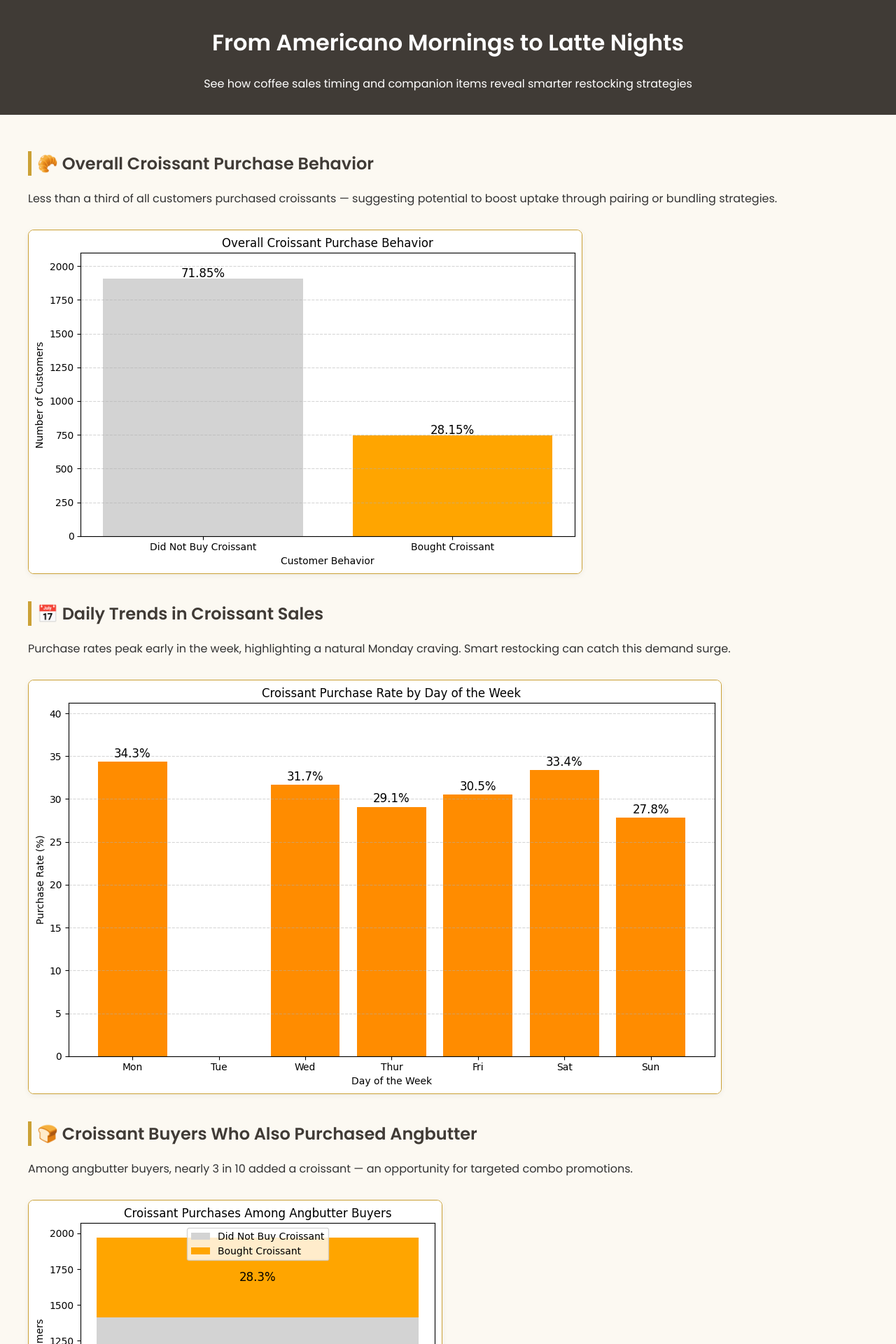
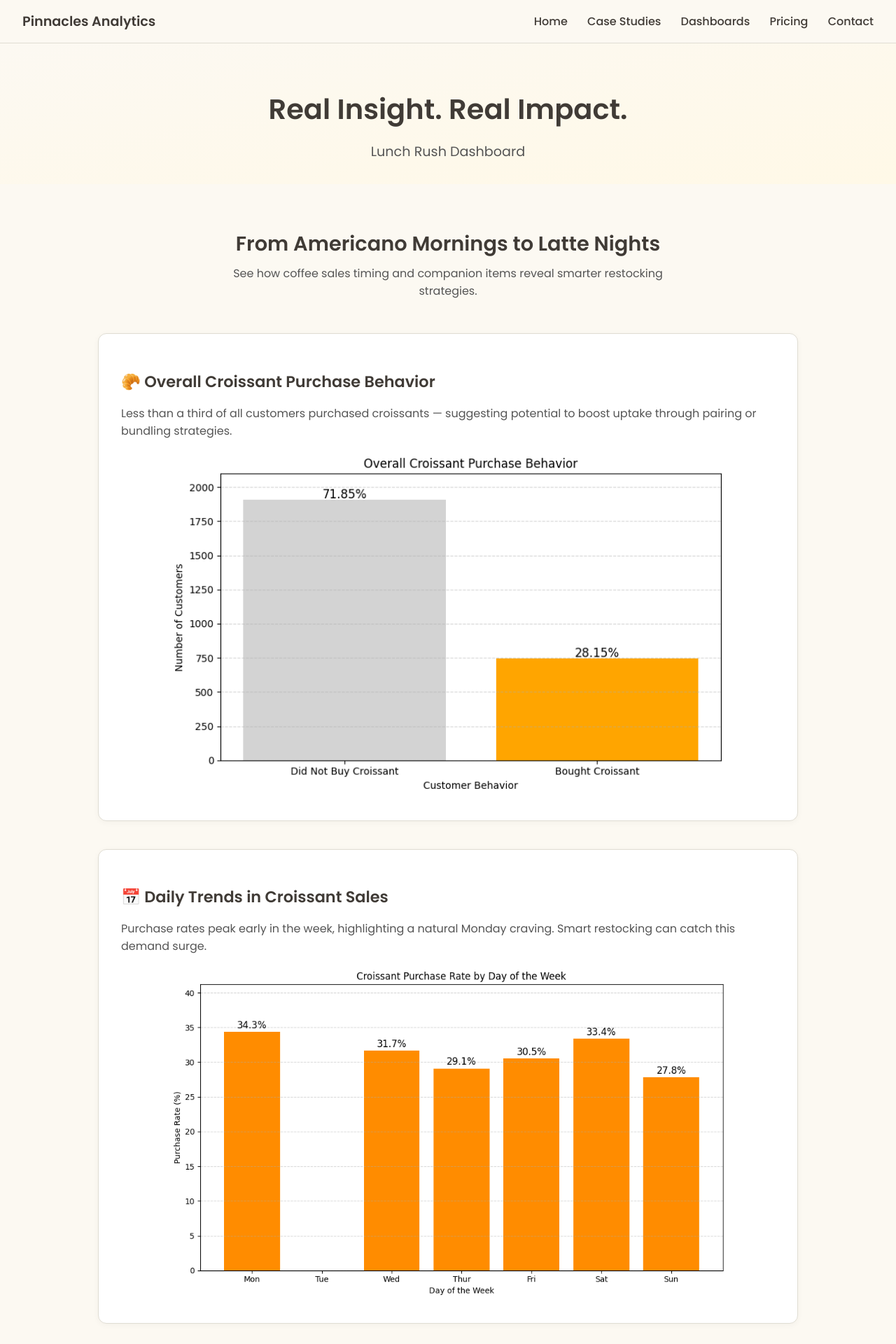
Before and after one commit to lyven81/pinnacles-learning-website, a Jekyll site: the page dashboard/dashboard-2.html, which Jekyll copies as it is, in a window 1280 px wide. Shown: the top 1920 px of the page at 70% size. Built offline with Jekyll 4.4.1, drawn with Linux system fonts in a browser that asks for light colours; some of the changed text lies outside the part shown.

Commit message:
Update dashboard-2.html

```diff
--- a/dashboard/dashboard-2.html
+++ b/dashboard/dashboard-2.html
@@ -1,55 +1,184 @@
+
 <!DOCTYPE html>
 <html lang="en">
 <head>
   <meta charset="UTF-8" />
-  <meta name="viewport" content="width=device-width, initial-scale=1.0"/>
-  <title>Americano to Latte Dashboard | Pinnacles Analytics</title>
-  <link href="https://fonts.googleapis.com/css2?family=Poppins:wght@400;500;600&display=swap" rel="stylesheet"/>
+  <meta name="viewport" content="width=device-width, initial-scale=1.0" />
+  <title>Real Insight | Pinnacles Analytics</title>
+  <link href="https://fonts.googleapis.com/css2?family=Poppins:wght@400;500;600&display=swap" rel="stylesheet" />
   <style>
-    body {
+    html, body {
+      height: 100%;
+      margin: 0;
       font-family: 'Poppins', sans-serif;
       background-color: #FCF9F2;
-      margin: 0;
-      padding: 0;
       color: #333;
     }
-    header, footer {
+
+    body {
+      display: flex;
+      flex-direction: column;
+    }
+
+    .navbar {
+      display: flex;
+      justify-content: space-between;
+      align-items: center;
+      background-color: #FCF9F2;
+      padding: 1rem 2rem;
+      border-bottom: 1px solid #e0ddd3;
+    }
+
+    .navbar .brand {
+      font-size: 1.2rem;
+      font-weight: 600;
+      color: #403B36;
+    }
+
+    .navbar nav a {
+      margin-left: 1.5rem;
+      text-decoration: none;
+      color: #403B36;
+      font-weight: 500;
+    }
+
+    .navbar nav a:hover {
+      color: #CBA135;
+    }
+
+    header {
+      text-align: center;
+      padding: 4rem 1rem 2rem;
+      background: linear-gradient(to bottom right, #FCF9F2, #fff9e7);
+    }
+
+    header h1 {
+      font-size: 2.5rem;
+      color: #403B36;
+      margin: 0;
+    }
+
+    header p {
+      font-size: 1.2rem;
+      color: #555;
+      max-width: 700px;
+      margin: 1rem auto 0;
+    }
+
+    .container {
+      padding: 2rem;
+      max-width: 1000px;
+      margin: 0 auto;
+    }
+
+    .dashboard-intro {
+      text-align: center;
+      margin: 2rem auto 3rem;
+    }
+
+    .dashboard-intro h2 {
+      font-size: 1.8rem;
+      color: #403B36;
+      margin-bottom: 0.5rem;
+    }
+
+    .dashboard-intro p {
+      color: #555;
+      font-size: 1rem;
+      max-width: 700px;
+      margin: 0 auto;
+    }
+
+    .chart-section {
+      background: #fff;
+      border: 1px solid #e0ddd3;
+      border-radius: 12px;
+      padding: 2rem;
+      margin-bottom: 2.5rem;
+      box-shadow: 0 2px 10px rgba(0, 0, 0, 0.04);
+    }
+
+    .chart-section h2 {
+      font-size: 1.4rem;
+      color: #403B36;
+      margin-bottom: 0.5rem;
+    }
+
+    .chart-section p {
+      color: #555;
+      margin-bottom: 1rem;
+    }
+
+    .chart-section img {
+      width: 100%;
+      max-width: 800px;
+      display: block;
+      margin: 1rem auto 0;
+      border-radius: 8px;
+    }
+
+    footer {
       background-color: #403B36;
-      color: #FFFFFF;
+      color: white;
       text-align: center;
-      padding: 1rem;
+      padding: 1.5rem;
+      font-size: 0.9rem;
+      margin-top: auto;
     }
-    .container {
-      max-width: 1200px;
-      margin: auto;
-      padding: 2rem;
+
+    footer a {
+      color: #CBA135;
+      text-decoration: none;
     }
-    h2 {
-      color: #403B36;
-      border-left: 5px solid #CBA135;
-      padding-left: 0.5rem;
+
+    footer a:hover {
+      text-decoration: underline;
     }
-    .chart-section {
-      margin-bottom: 2rem;
-    }
-    img {
-      max-width: 100%;
-      height: auto;
-      border: 1px solid #CBA135;
-      border-radius: 8px;
-      box-shadow: 0 2px 8px rgba(0,0,0,0.06);
-      margin-top: 1rem;
+
+    @media (max-width: 768px) {
+      .navbar {
+        flex-direction: column;
+        align-items: flex-start;
+      }
+
+      .navbar nav {
+        margin-top: 0.5rem;
+      }
+
+      header h1 {
+        font-size: 2rem;
+      }
+
+      .dashboard-intro h2 {
+        font-size: 1.4rem;
+      }
     }
   </style>
 </head>
 <body>
 
+  <div class="navbar">
+    <div class="brand">Pinnacles Analytics</div>
+    <nav>
+      <a href="index.html">Home</a>
+      <a href="case-studies.html">Case Studies</a>
+      <a href="dashboard.html">Dashboards</a>
+      <a href="pricing.html">Pricing</a>
+      <a href="contact.html">Contact</a>
+    </nav>
+  </div>
+
   <header>
-    <h1>From Americano Mornings to Latte Nights</h1>
-    <p>See how coffee sales timing and companion items reveal smarter restocking strategies</p>
+    <h1>Real Insight. Real Impact.</h1>
+    <p>Lunch Rush Dashboard</p>
   </header>
 
-  <div class="container">
+  <main class="container">
+
+    <div class="dashboard-intro">
+      <h2>From Americano Mornings to Latte Nights</h2>
+      <p>See how coffee sales timing and companion items reveal smarter restocking strategies.</p>
+    </div>
 
     <div class="chart-section">
       <h2>🥐 Overall Croissant Purchase Behavior</h2>
@@ -75,9 +204,15 @@
       <img src="https://raw.githubusercontent.com/lyven81/pinnacles-learning-website/main/dashboard/chart/dashboard-2/chart%204.png" alt="Croissant Rate Among Caffe Latte Buyers"/>
     </div>
 
-  </div>
+  </main>
 
   <footer>
+    <p>📧 <a href="mailto:admin@pinnaclesanalytics.com">admin@pinnaclesanalytics.com</a></p>
+    <p>
+      <a href="http://www.pinnaclesanalytics.com/about.html">About Us</a> &nbsp;|&nbsp;
+      <a href="http://www.pinnaclesanalytics.com/pricing.html">Pricing</a> &nbsp;|&nbsp;
+      <a href="http://www.pinnaclesanalytics.com/privacy-policy.html">Data Policy</a>
+    </p>
     <p>© 2025 Pinnacles Analytics</p>
   </footer>
 
```
